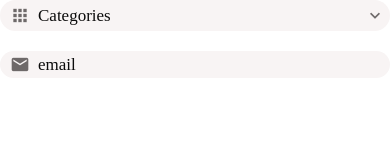
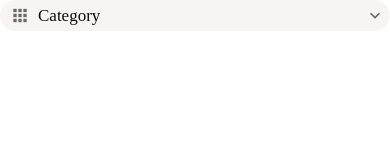
Before and after one commit to Max-256/OverIt, a React Native app: screen / in a window 390 px wide. Shown: the top 160 px of the page. Built offline with nearby package versions, Linux system fonts and the light colour scheme.

Commit message:
improve the picker component

```diff
--- a/App.js
+++ b/App.js
@@ -2,6 +2,7 @@ import { StyleSheet } from "react-native";
 import Screen from "./app/components/Screen";
 import AppTextInput from "./app/components/AppTextInput";
 import AppPicker from "./app/components/AppPicker";
+import { useState } from "react";
 
 const categories = [
   { label: "Furniture", value: 1 },
@@ -10,10 +11,16 @@ const categories = [
 ];
 
 export default function App() {
+  const [category, setCategory] = useState();
+
   return (
     <Screen>
-      <AppPicker icon="apps" items={categories} />
-      <AppTextInput icon="email" placeholder="email" />
+      <AppPicker
+        icon="apps"
+        items={categories}
+        selectedItem={category}
+        onSelectItem={(item) => setCategory(item)}
+      />
     </Screen>
   );
 }
--- a/app/components/AppPicker.js
+++ b/app/components/AppPicker.js
@@ -15,7 +15,7 @@ import { TouchableWithoutFeedback } from "react-native";
 import Screen from "./Screen";
 import PickerItem from "./PickerItem";
 
-function AppPicker({ icon, items }) {
+function AppPicker({ icon, items, selectedItem, onSelectItem }) {
   const [modalVisible, setModalVisible] = useState(false);
 
   return (
@@ -25,7 +25,9 @@ function AppPicker({ icon, items }) {
           {icon && (
             <MaterialCommunityIcons style={styles.icon} size={20} name={icon} />
           )}
-          <AppText style={styles.text}>Categories</AppText>
+          <AppText style={styles.text}>
+            {selectedItem ? selectedItem.label : "Category"}
+          </AppText>
 
           <MaterialCommunityIcons
             style={{ color: colors.medium }}
@@ -41,7 +43,13 @@ function AppPicker({ icon, items }) {
             data={items}
             keyExtractor={(item) => item.value.toString()}
             renderItem={({ item }) => (
-              <PickerItem label={item.label} onPress={() => {}} />
+              <PickerItem
+                label={item.label}
+                onPress={() => {
+                  setModalVisible(false);
+                  onSelectItem(item);
+                }}
+              />
             )}
           />
         </Screen>
```
